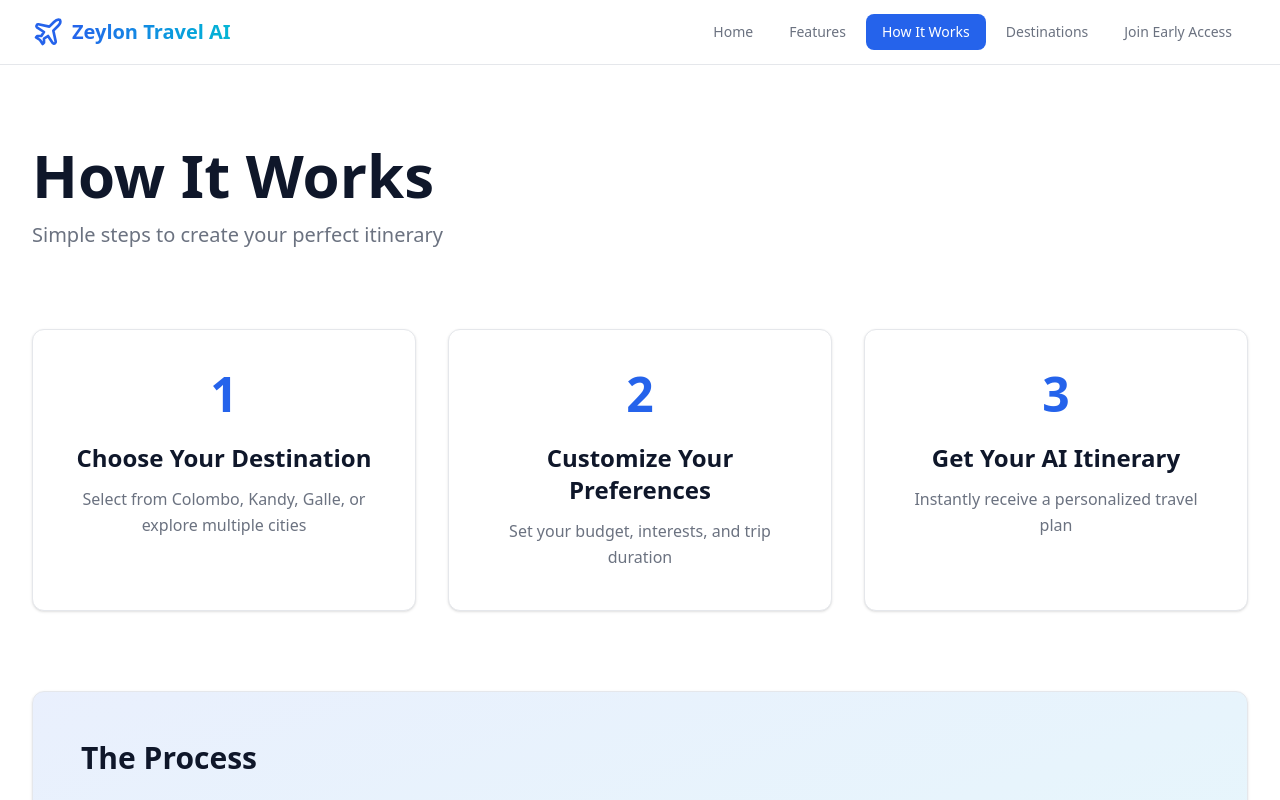
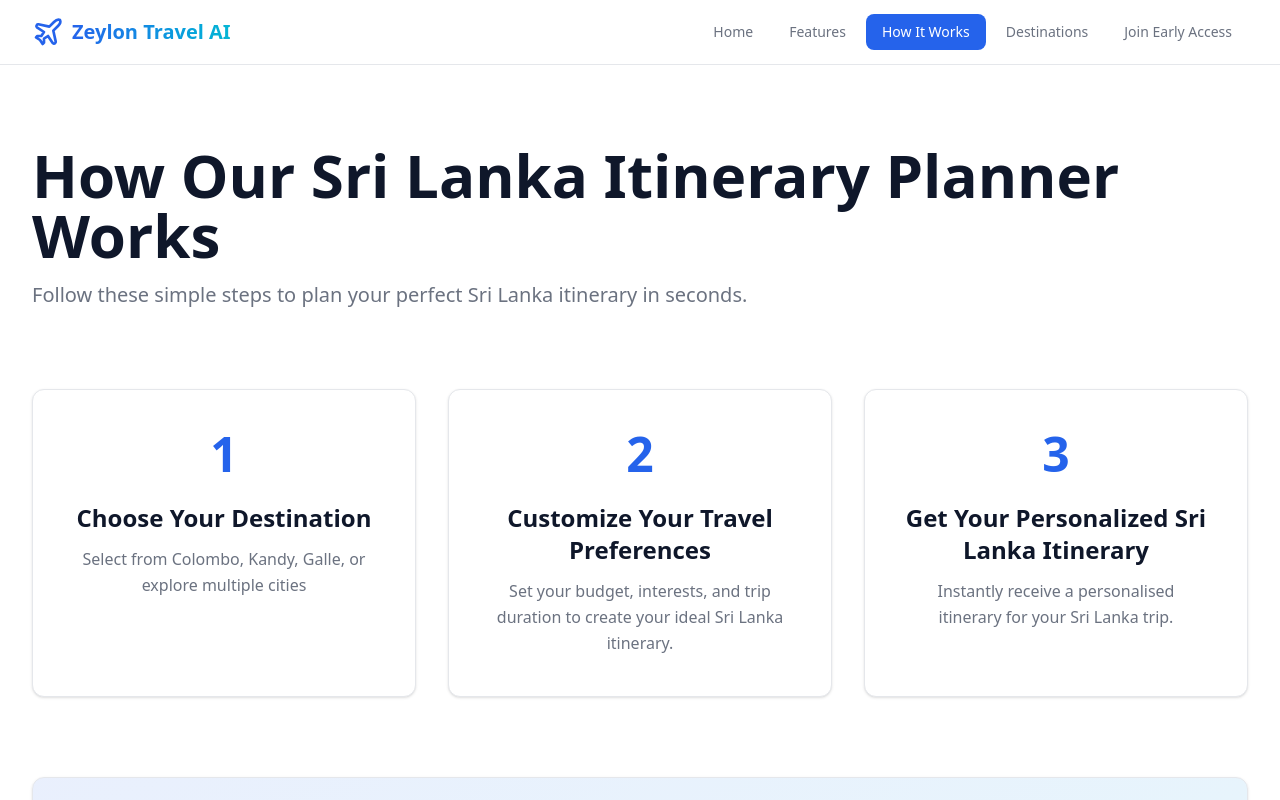
Before and after one commit to BinewMendis/zeylon-travel-ai-microsite, a Next.js app: page / in a window 1280 px wide. Both pictures are taken after a click on the button "Learn More". Shown: the top 800 px of the page. Built offline with nearby package versions, Linux system fonts and the light colour scheme.

Commit message:
optimize how it works

```diff
--- a/components/sections/HowItWorksSection.tsx
+++ b/components/sections/HowItWorksSection.tsx
@@ -13,15 +13,15 @@ export default function HowItWorksSection() {
     },
     {
       number: "2",
-      title: "Customize Your Preferences",
+      title: "Customize Your Travel Preferences",
       description:
-        "Set your budget, interests, and trip duration",
+        "Set your budget, interests, and trip duration to create your ideal Sri Lanka itinerary.",
     },
     {
       number: "3",
-      title: "Get Your AI Itinerary",
+      title: "Get Your Personalized Sri Lanka Itinerary",
       description:
-        "Instantly receive a personalized travel plan",
+        "Instantly receive a personalised itinerary for your Sri Lanka trip.",
     },
   ]
 
@@ -48,10 +48,10 @@ export default function HowItWorksSection() {
 
       {/* Header */}
       <div className="space-y-4">
-        <h2 className="text-5xl md:text-6xl font-bold">How It Works</h2>
+        <h2 className="text-5xl md:text-6xl font-bold">How Our Sri Lanka Itinerary Planner Works</h2>
 
         <p className="text-xl text-muted-foreground">
-          Simple steps to create your perfect itinerary
+          Follow these simple steps to plan your perfect Sri Lanka itinerary in seconds.
         </p>
       </div>
 
@@ -86,7 +86,7 @@ export default function HowItWorksSection() {
       <Card className="p-12 border-border bg-gradient-to-br from-accent/10 to-secondary/10">
 
         <h3 className="text-3xl font-bold mb-8">
-          The Process
+          How the Sri Lanka Trip Planner Works
         </h3>
 
         <div className="space-y-8">
```
